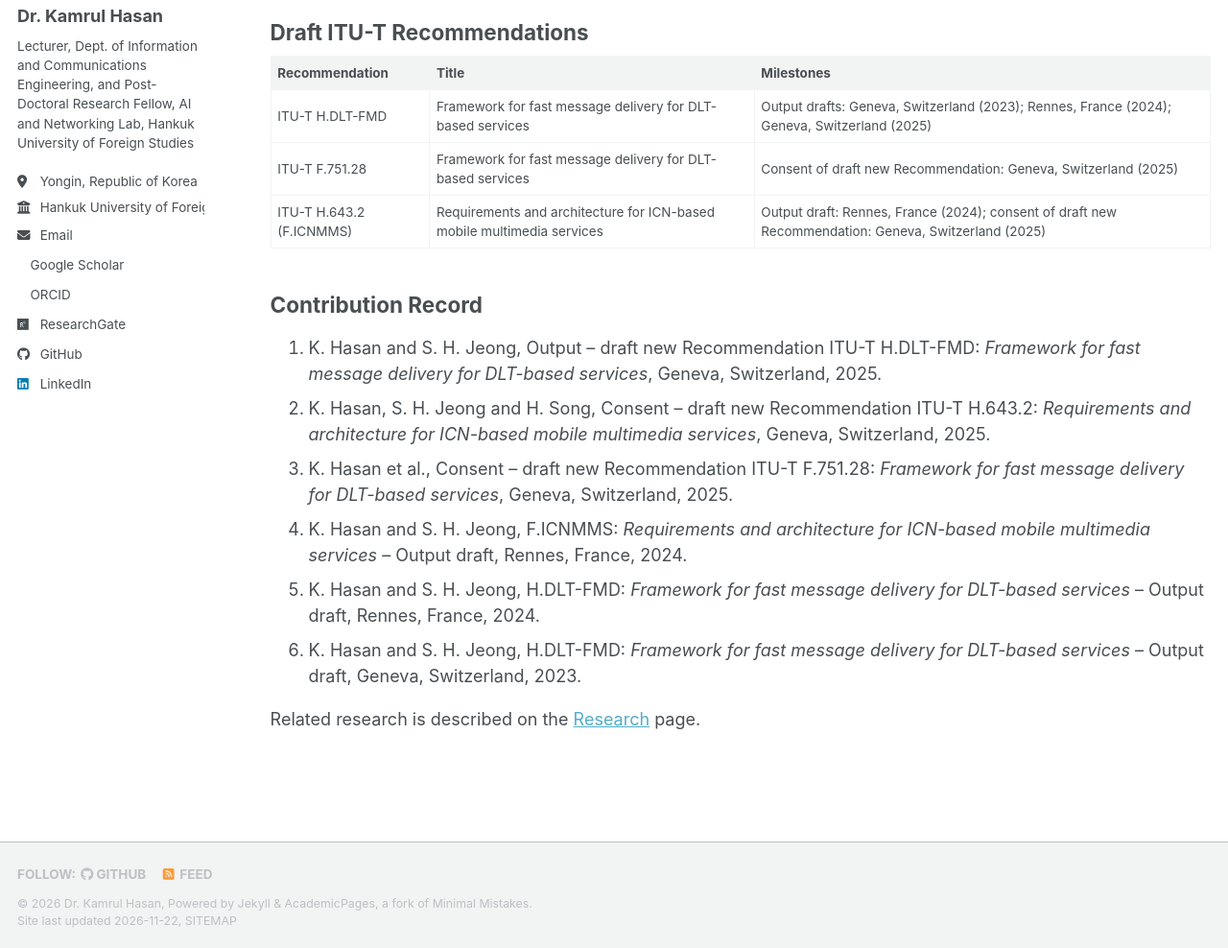
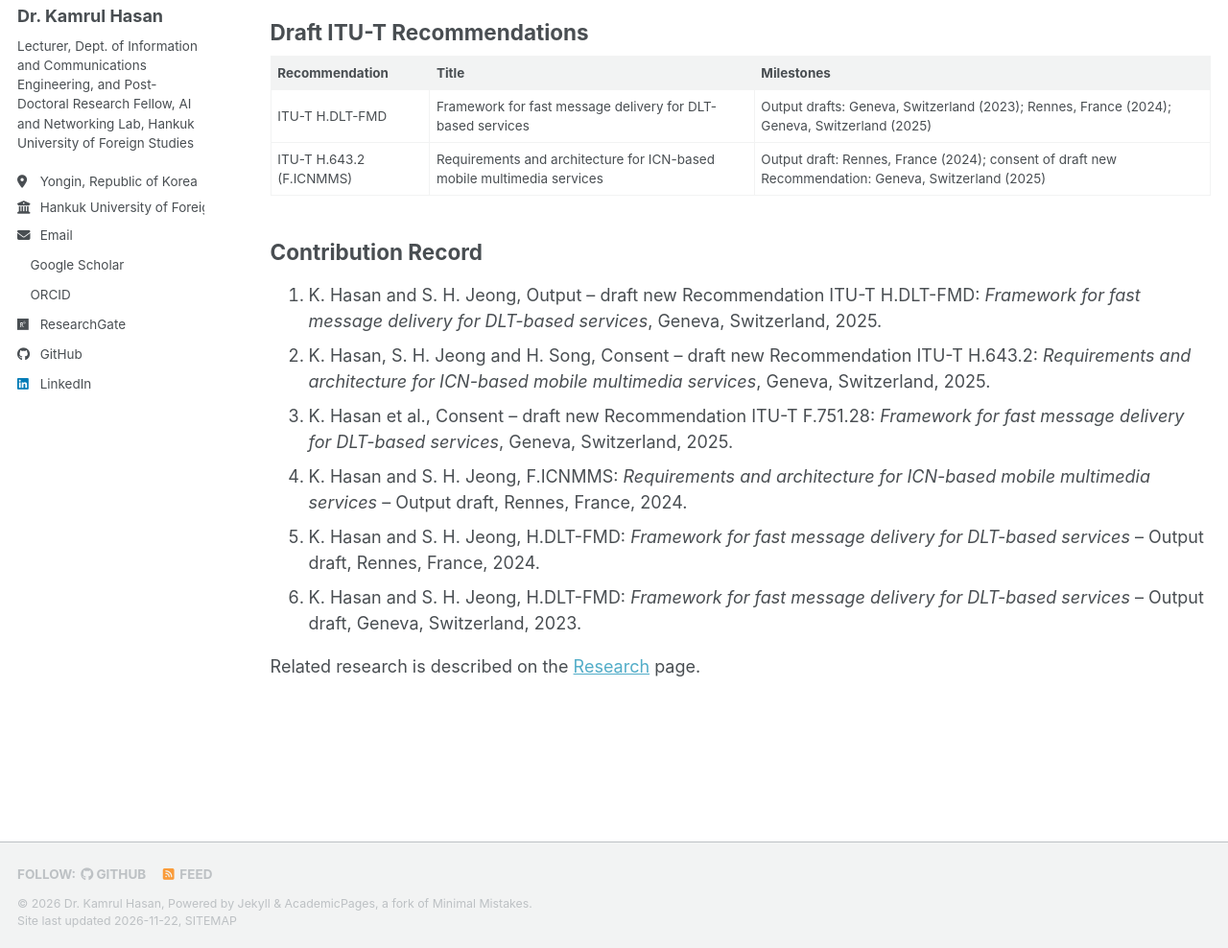
Before and after one commit to kamrulcsedu09/kamrulcsedu09.github.io, a Jekyll site: the page built from _pages/standardisation.md, in a window 1280 px wide and 1268 px high, cut to the strip 280-1268 px from the top of the window. Shown: the whole strip at 96% size. Built offline with Jekyll 4.4.1, drawn with Linux system fonts in a browser that asks for light colours; a script bundle is joined from its source files by our own code; a style sheet for code colours, icons or effects is not loaded.

Commit message:
Remove F.751.28 row from Recommendations table

```diff
--- a/_pages/standardisation.md
+++ b/_pages/standardisation.md
@@ -12,7 +12,6 @@ I contribute to international standardisation in the **ITU Telecommunication Sta
 | Recommendation | Title | Milestones |
 | --- | --- | --- |
 | ITU-T H.DLT-FMD | Framework for fast message delivery for DLT-based services | Output drafts: Geneva, Switzerland (2023); Rennes, France (2024); Geneva, Switzerland (2025) |
-| ITU-T F.751.28 | Framework for fast message delivery for DLT-based services | Consent of draft new Recommendation: Geneva, Switzerland (2025) |
 | ITU-T H.643.2 (F.ICNMMS) | Requirements and architecture for ICN-based mobile multimedia services | Output draft: Rennes, France (2024); consent of draft new Recommendation: Geneva, Switzerland (2025) |
 
 ## Contribution Record
```
